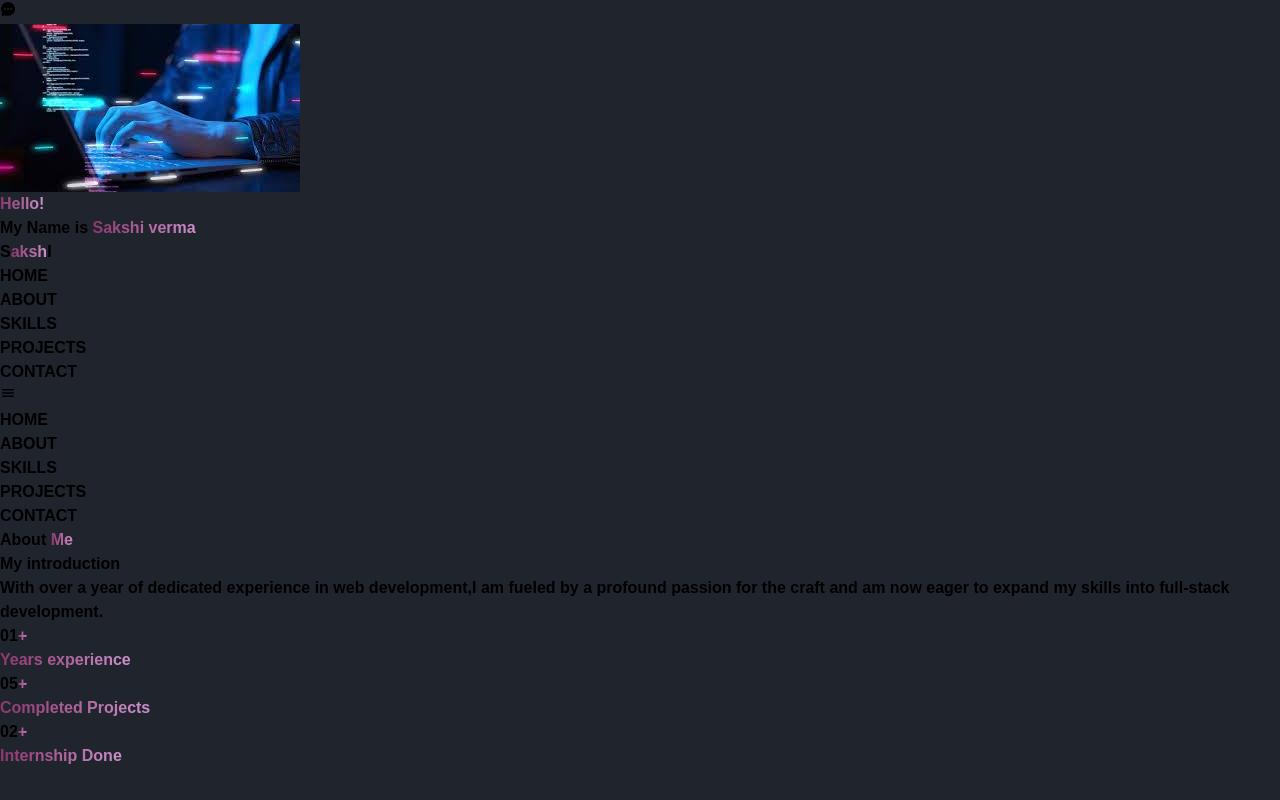
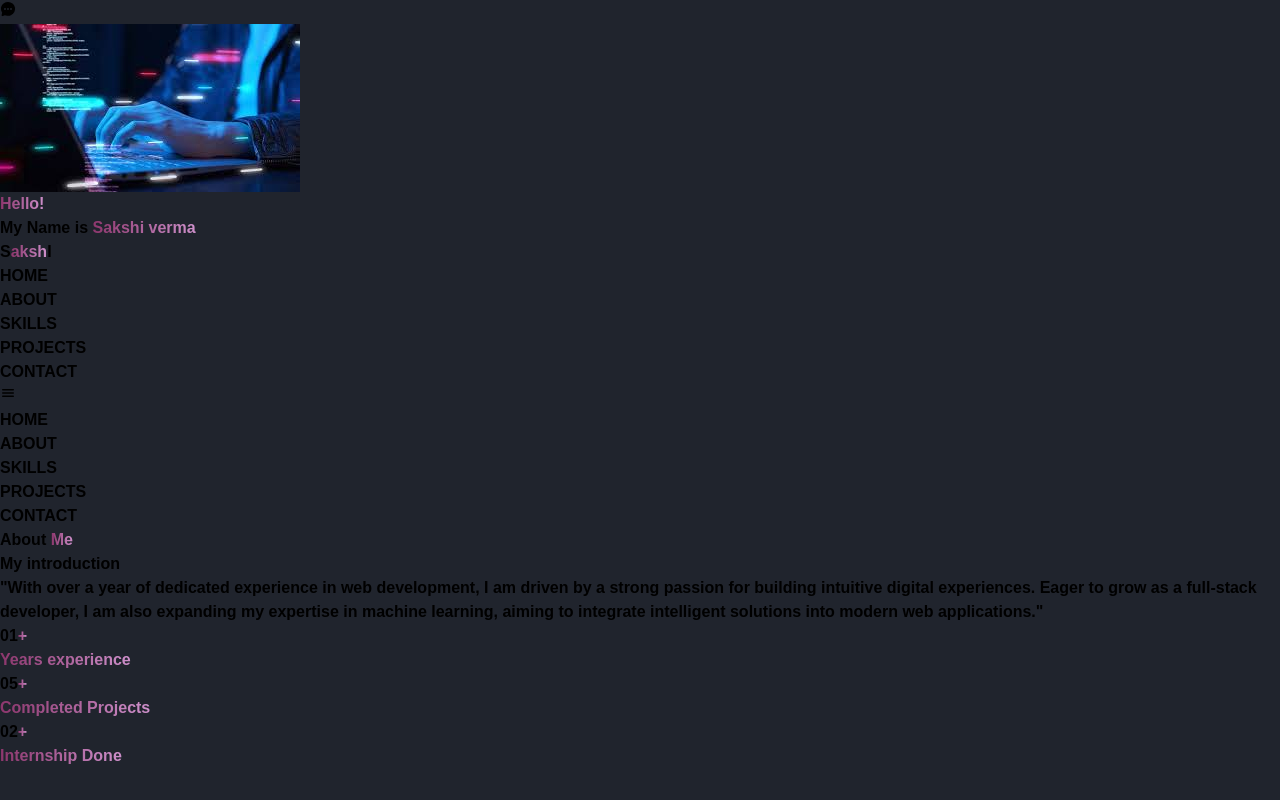
Before and after one commit to Sakshiv123/portfolio, a React (Vite) app: page / in a window 1280 px wide. Shown: the top 800 px of the page. Built offline with nearby package versions, Linux system fonts and the light colour scheme.

Commit message:
About.jsx

```diff
--- a/src/Component/About.jsx
+++ b/src/Component/About.jsx
@@ -17,8 +17,10 @@ const About = () => {
                                                   <div className="p-2">
                                                             <div className="text-gray-300 my-3">
                                                                       <p className="text-justify leading-7 w-11/12 mx-auto">
-                                                                                With over a year of dedicated experience in web development,I am fueled by a profound passion
-                                                                                for the craft and am now eager to expand my skills into full-stack development.
+                                                                              "With over a year of dedicated experience in web development,
+                                                                                I am driven by a strong passion for building intuitive digital experiences.
+                                                                                Eager to grow as a full-stack developer, I am also expanding my expertise in machine learning,
+                                                                                aiming to integrate intelligent solutions into modern web applications."
                                                                       </p>
                                                                       <div className="flex mt-10 items-center gap-7">
                                                                                 {info.map((content) => (
```
